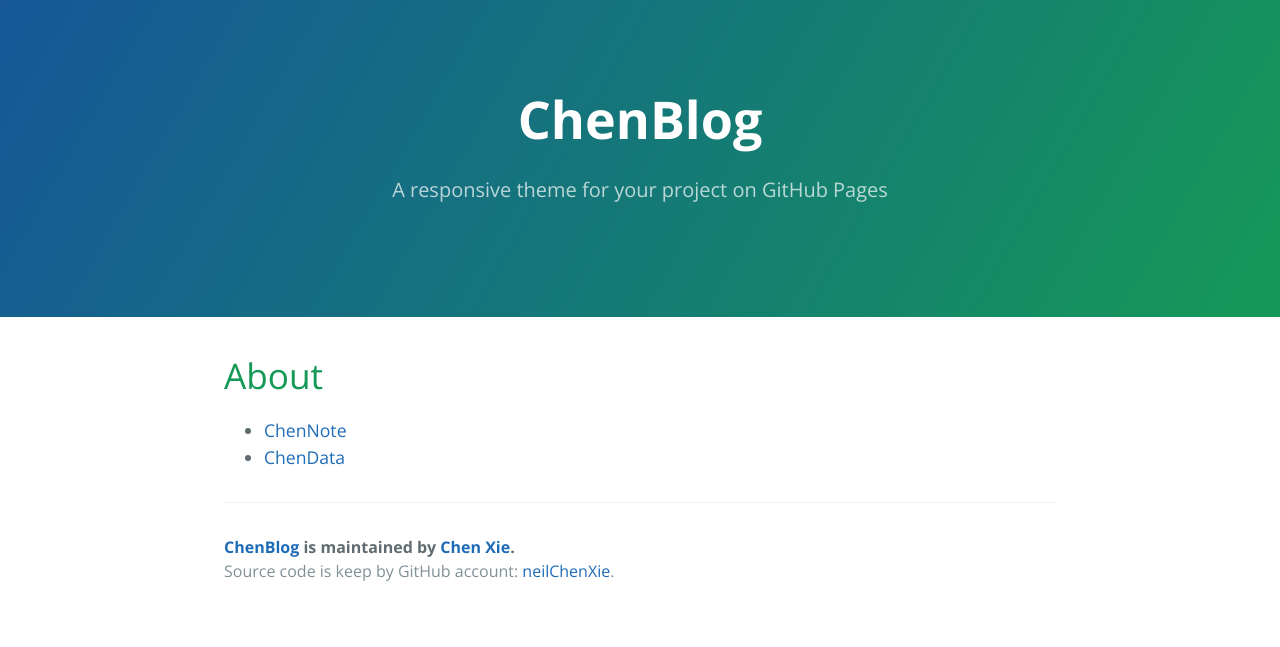
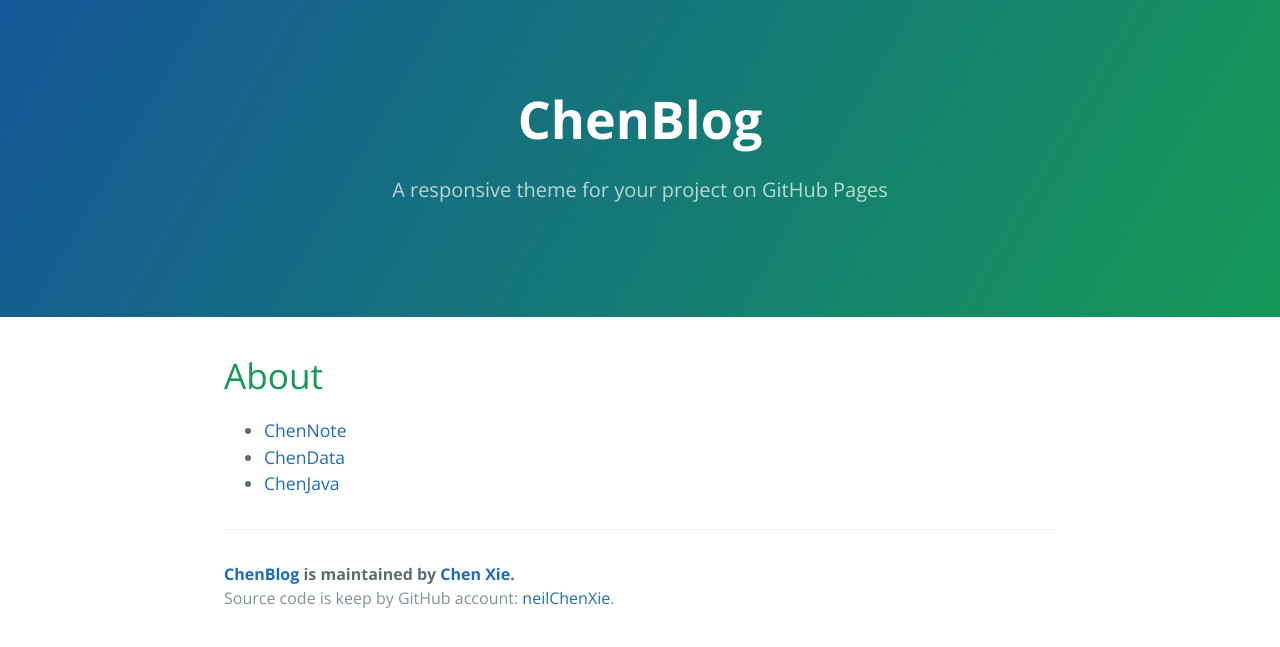
Before and after one commit to neilChenXie/neilChenXie.github.io, a Jekyll site: the page built from about.md, in a window 1280 px wide. Shown: the top 647 px of the page. Built offline with Jekyll 4.4.1, drawn with Linux system fonts in a browser that asks for light colours.

Commit message:
modified:   _data/project.yml

```diff
--- a/_data/project.yml
+++ b/_data/project.yml
@@ -3,3 +3,6 @@
 
 - name: ChenData
   github: /ChenData
+
+- name: ChenJava
+  github: /ChenJava
```
